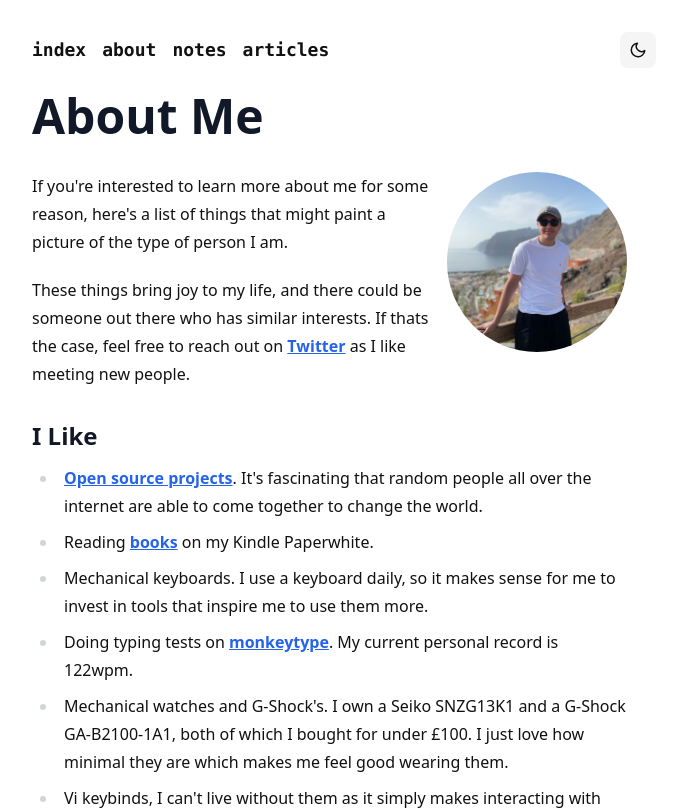
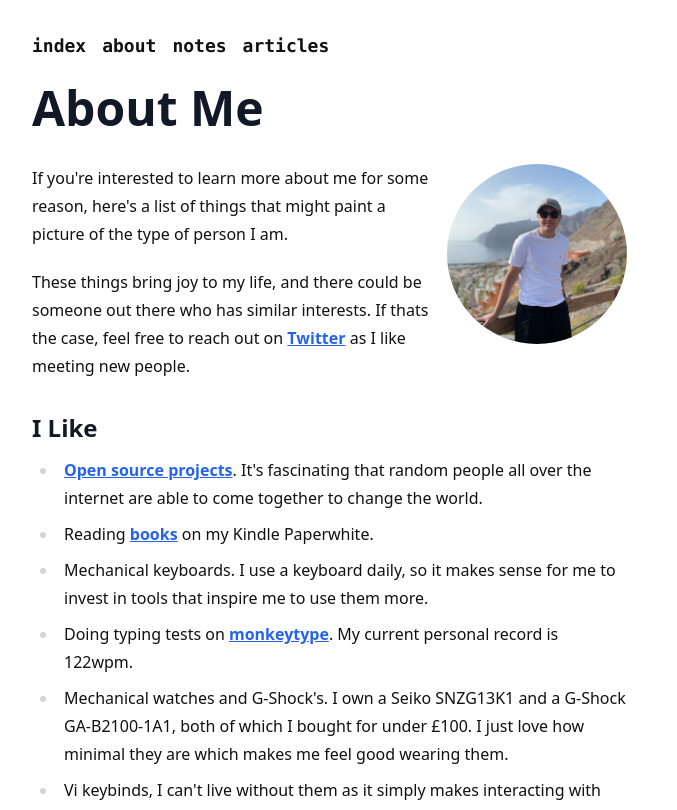
Before and after one commit to pzrsa/parsam.io, a Next.js app: page /about in a window 1280 px wide. Shown: the top 810 px of the page, without its empty margins (296-973 px from the left). Built offline with nearby package versions, Linux system fonts and the light colour scheme.

Commit message:
remove next themes theme toggle

```diff
--- a/components/Navbar.tsx
+++ b/components/Navbar.tsx
@@ -1,5 +1,4 @@
 import Link from "next/link";
-import ThemeToggle from "./ThemeToggle";
 
 interface NavbarProps {
   href: string;
@@ -22,8 +21,6 @@ const Navbar = () => {
       <NavLink href="/about" text="about" />
       <NavLink href="/notes" text="notes" />
       <NavLink href="/articles" text="articles" />
-      <span className="flex-grow" />
-      <ThemeToggle />
     </nav>
   );
 };
--- a/components/ThemeToggle.tsx
+++ /dev/null
@@ -1,25 +0,0 @@
-import { useTheme } from "next-themes";
-import { useEffect, useState } from "react";
-import { FiMoon, FiSun } from "react-icons/fi";
-
-const ThemeToggle: React.FC = () => {
-  const [mounted, setMounted] = useState(false);
-
-  const { resolvedTheme, setTheme } = useTheme();
-
-  useEffect(() => setMounted(true), []);
-
-  if (!mounted) return null;
-
-  return (
-    <button
-      aria-label="Theme Toggle"
-      onClick={() => setTheme(resolvedTheme === "dark" ? "light" : "dark")}
-      className="flex text-lg bg-neutral-100 hover:bg-neutral-200 dark:bg-neutral-800 dark:hover:bg-neutral-700 w-9 h-9 items-center justify-center transition-all rounded-lg"
-    >
-      {resolvedTheme === "dark" ? <FiSun /> : <FiMoon />}
-    </button>
-  );
-};
-
-export default ThemeToggle;
--- a/package.json
+++ b/package.json
@@ -12,7 +12,6 @@
     "feed": "^4.2.2",
     "gray-matter": "^4.0.3",
     "next": "12.2.0",
-    "next-themes": "^0.2.0",
     "react": "18.2.0",
     "react-dom": "18.2.0",
     "react-icons": "^4.4.0",
--- a/pages/_app.tsx
+++ b/pages/_app.tsx
@@ -1,15 +1,12 @@
-import { ThemeProvider } from "next-themes";
 import { AppProps } from "next/app";
 import Layout from "../components/Layout";
 import "../styles/globals.css";
 
 const App = ({ Component, pageProps }: AppProps) => {
   return (
-    <ThemeProvider attribute="class">
-      <Layout>
-        <Component {...pageProps} />
-      </Layout>
-    </ThemeProvider>
+    <Layout>
+      <Component {...pageProps} />
+    </Layout>
   );
 };
 
--- a/tailwind.config.js
+++ b/tailwind.config.js
@@ -1,5 +1,5 @@
 module.exports = {
-  darkMode: "class",
+  darkMode: "media",
   content: [
     "./pages/**/*.{js,ts,jsx,tsx}",
     "./components/**/*.{js,ts,jsx,tsx}",
```
Also changed, not shown: 1 other file (tests, documents, lock files or other folders).
